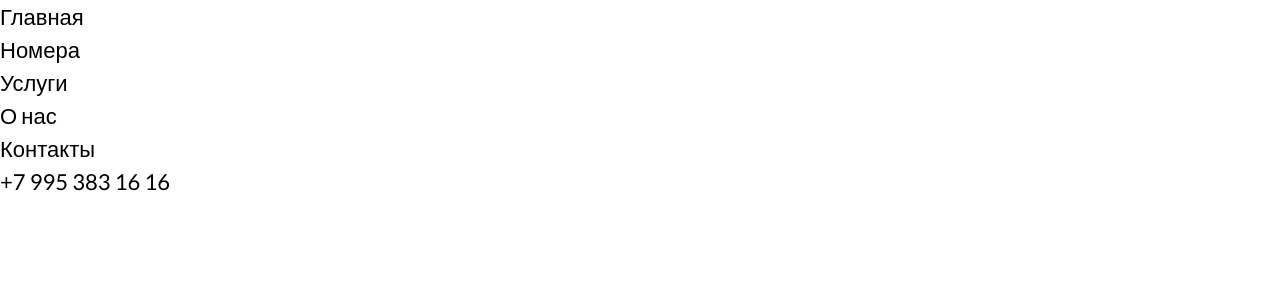
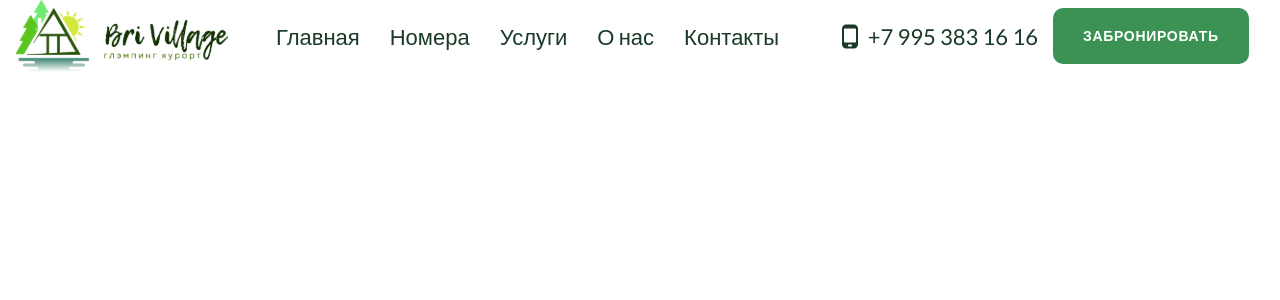
Before and after one commit to anastaciach/site_glamping, a React (Vite) app in the folder site_glamping/: page / in a window 1280 px wide. Shown: the top 300 px of the page. Built offline with nearby package versions, Linux system fonts and the light colour scheme; a web font is replaced by a local one.

Commit message:
feat:Add Markup and Styles for Header

```diff
--- a/site_glamping/src/components/layout/Header/Header.jsx
+++ b/site_glamping/src/components/layout/Header/Header.jsx
@@ -1,12 +1,15 @@
-import "./Header.module.scss"
+import   './Header.scss';
 // import "../../ui/Button"
-import '../../ui/Button'
+import Button from '../../ui/Button';
 
 
 function Header(){
     let phone='+7 995 383 16 16'
     return (
         <div className="header">
+            <div className="header__logo">
+                <img src="./../../../src/assets/images/svg/logo.svg" alt="" />
+            </div>
                 <nav className="header__list">
                     <div className="header__item">Главная</div>
                     <div className="header__item">Номера</div>
@@ -15,9 +18,9 @@ function Header(){
                     <div className="header__item">Контакты</div>
                 </nav>
                 <div className="header__list-contact">
-                    <div className='list-contact__phone'>{phone}</div>
-                    {/* <Button>Забронировать</Button> */}
-                    <div className='list-contact__button button'></div>
+                    <div className='list-contact__phone'><img src='./../../../src/assets/images/svg/mobile.svg'></img>{phone}</div>
+                    <Button >Забронировать</Button>
+                    <div ></div>
                 </div>
         </div>
     );
--- a/site_glamping/src/components/layout/Header/Header.module.scss
+++ /dev/null
@@ -1,9 +0,0 @@
-.header{
-    display: flex;
-    flex-direction: row;
-    justify-content: space-around;
-    width:100%;
-    .logo{
-        color:green;
-    }
-}
--- /dev/null
+++ b/site_glamping/src/components/layout/Header/Header.scss
@@ -0,0 +1,27 @@
+.header{
+    display: flex;
+    flex-direction: row;
+    justify-content: space-around;
+    width:100%;
+    color:var(--text-color);
+    &__list{
+        display: flex;
+    }
+    &__item{
+        display:flex;
+        align-items: center;
+        gap:5px;
+        padding:15px;
+    }
+    &__logo{
+    }
+    &__list-contact{
+        display:flex;
+        align-items: center;
+    }
+}
+.list-contact__phone{
+    display: flex;
+    gap:10px;
+    padding:15px;
+}
--- a/site_glamping/src/components/ui/Button.jsx
+++ b/site_glamping/src/components/ui/Button.jsx
@@ -1,3 +1,4 @@
+import './Button.scss'
 export default function Button({children}){
-    return (<button >{children}</button>);
+    return (<button className="list-contact__button button">{children}</button>);
 }
--- /dev/null
+++ b/site_glamping/src/components/ui/Button.scss
@@ -0,0 +1,11 @@
+.list-contact__button {
+  border-radius: 10px;
+  padding: 16px 30px;
+  background: #3b9254;
+  font-weight: 600;
+  font-size: 14px;
+  line-height: 170%;
+  letter-spacing: 0.05em;
+  text-transform: uppercase;
+  color: #fff;
+}
--- a/site_glamping/src/styles/_globals.scss
+++ b/site_glamping/src/styles/_globals.scss
@@ -5,3 +5,24 @@ body {
   color: var(--color-text);
   // color:green;
 }
+
+a,
+button,
+input,
+textarea,
+svg * {
+  transition-duration: var(--transition-duration);
+}
+a {
+  text-decoration: none;
+  color: inherit;
+  cursor: pointer;
+}
+
+a:hover {
+  /**/
+  color: var(--color-secondary);
+}
+button{
+  border:none;
+}
--- a/site_glamping/src/styles/_variables.scss
+++ b/site_glamping/src/styles/_variables.scss
@@ -3,4 +3,6 @@
   --font-family: "Lato", sans-serif;
   --second-family: "Unbounded", sans-serif;
   --third-family: "Nunito Sans", sans-serif;
+  --text-color:#1a3a27;
+  --transition-duration: 0.2s;
 }
```
